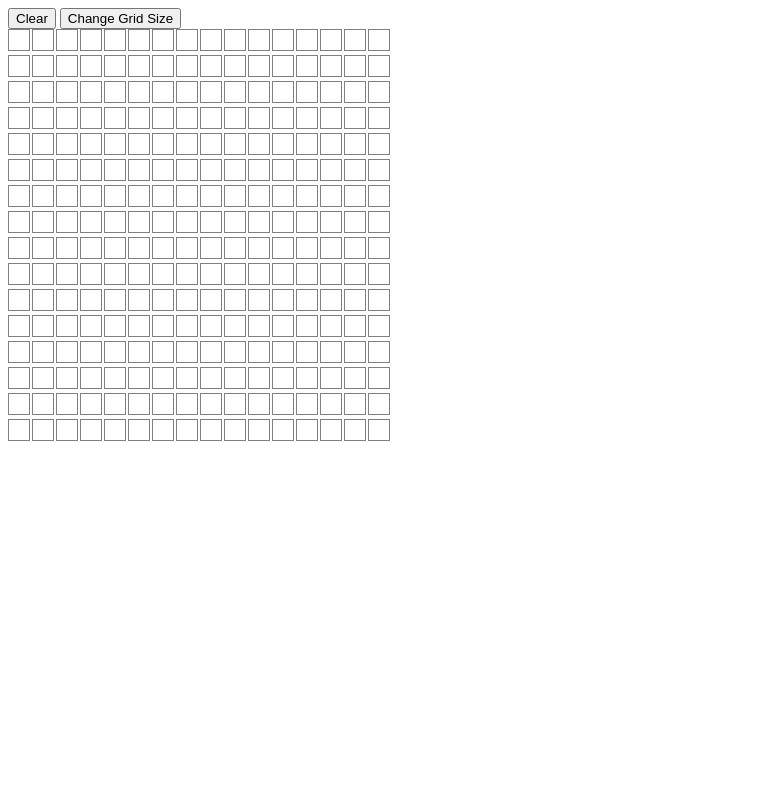
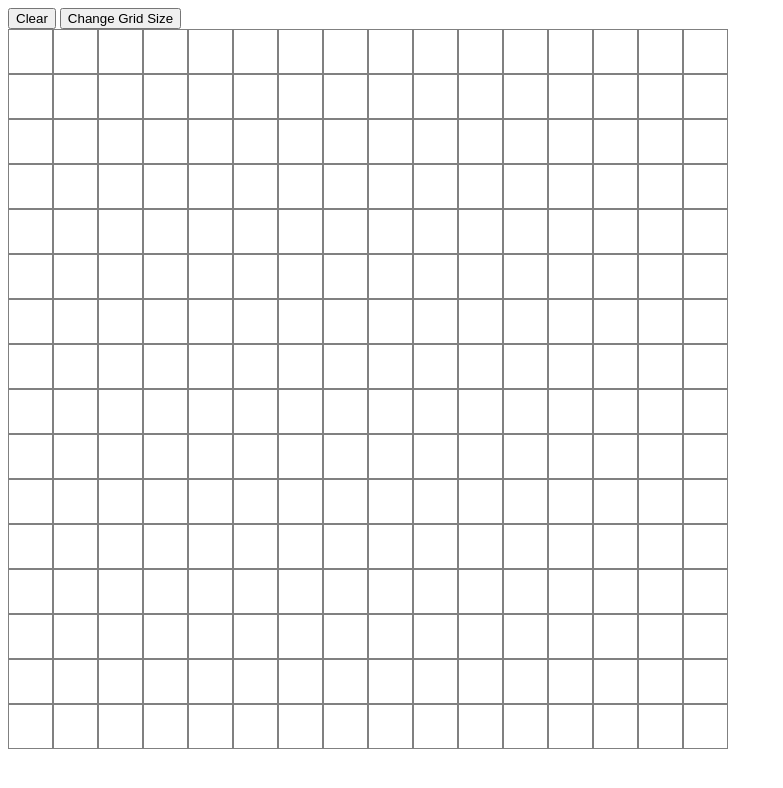
Before and after one commit to foo-ho/etch-a-sketch, a plain HTML site: page index.html in a window 1280 px wide. Shown: the whole page, without its empty margins (0-783 px from the left). Drawn offline with Linux system fonts and the light colour scheme.

Commit message:
Implementation with flexbox

```diff
--- a/scripts/script.js
+++ b/scripts/script.js
@@ -8,10 +8,11 @@ function generateGrid() {
 
     for (let i = 0; i < gridSize; i++) {
         const newRow = document.createElement("div");
+        newRow.classList.add("row");
 
         for (let j = 0; j < gridSize; j++) {
             const rowBlock = document.createElement("div");
-            rowBlock.classList.add("row");
+            rowBlock.classList.add("block");
             rowBlock.addEventListener("mouseover", () => {
                 rowBlock.classList.add("sketched");
             })
--- a/styles/style.css
+++ b/styles/style.css
@@ -5,11 +5,13 @@
 } */
 
 .row {
+    display: flex;
+    flex: 1;
+}
+
+.block {
     border: 1px solid gray;
-    min-width: 20px;
-    min-height: 20px;
-    display: inline-block;
-    margin-right: 2px;
+    flex: 1;
 }
 
 .sketched {
@@ -17,5 +19,8 @@
 }
 
 .container {
-    width: 960px;
+    width: 720px;
+    height: 720px;
+    display: flex;
+    flex-direction: column;
 }
```
